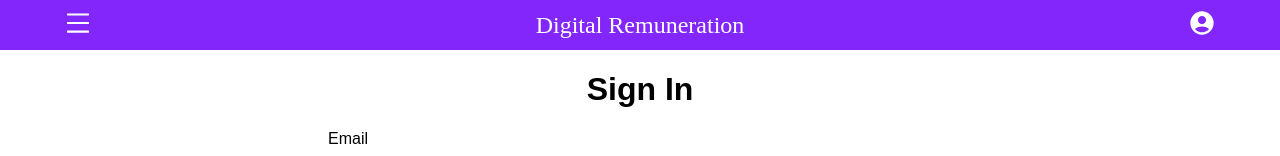
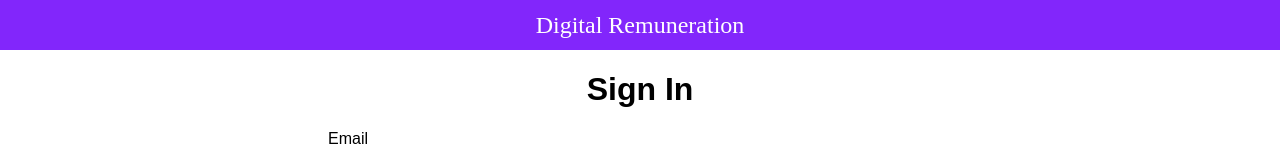
Before and after one commit to mmishihab/Remuneration, a Next.js app: page / in a window 1280 px wide. Shown: the top 156 px of the page. Built offline with nearby package versions, Linux system fonts and the light colour scheme.

Commit message:
navbar component edit

```diff
--- a/components/NavBar.component.js
+++ b/components/NavBar.component.js
@@ -15,20 +15,20 @@ function NavbarComponent() {
       <div style={styles.navbar}>
         <div style={styles.menubar}>
           <div>
-            <AiOutlineMenu
+            {/* <AiOutlineMenu
               color={color.white}
               size={28}
               style={{ cursor: "pointer" }}
-            />
+            /> */}
           </div>
           <div style={styles.menutitle}>Digital Remuneration</div>
           <div>
-            <MdAccountCircle
+            {/* <MdAccountCircle
               color={color.white}
               size={28}
               style={{ cursor: "pointer" }}
               onClick={() => router.push("/userProfile")}
-            />
+            /> */}
           </div>
         </div>
       </div>
```
